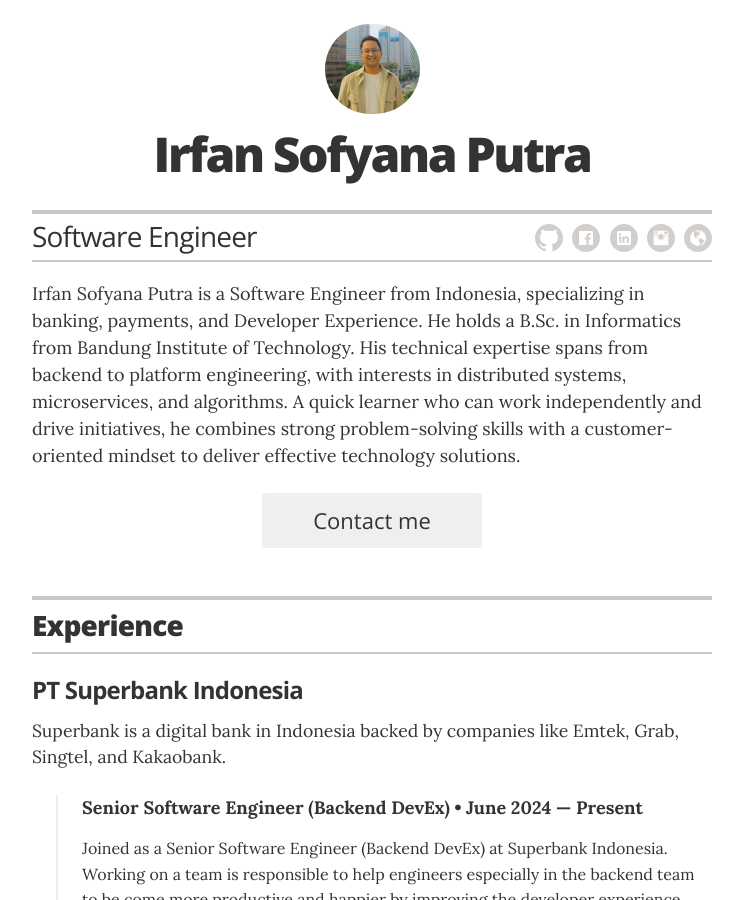
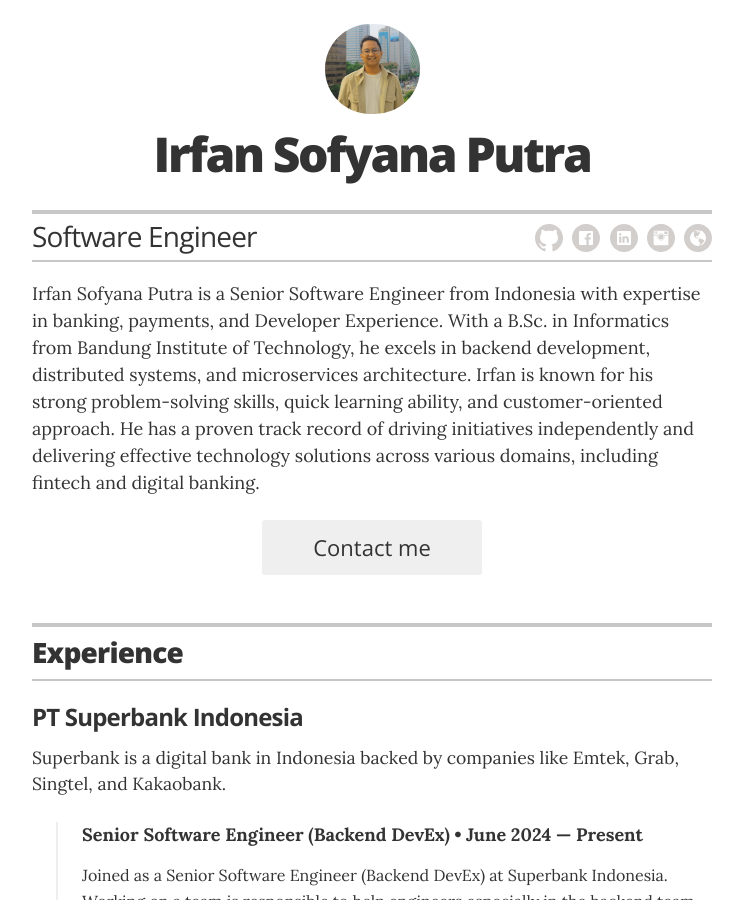
Before and after one commit to irfansofyana/resume, a Jekyll site: the page built from index.html, in a window 1280 px wide and 900 px high. Shown: the whole window, without its empty margins (268-1011 px from the left). Built offline with Jekyll 4.4.1, drawn with Linux system fonts in a browser that asks for light colours.

Commit message:
update intro

```diff
--- a/_config.yml
+++ b/_config.yml
@@ -23,7 +23,7 @@ resume_contact_address:         "Indonesia"
 resume_header_contact_info:     "Jakarta, Indonesia • mail@irfansp.dev"
 display_header_contact_info:    "false"
 
-resume_header_intro: "<p>Irfan Sofyana Putra is a Software Engineer from Indonesia, specializing in banking, payments, and Developer Experience. He holds a B.Sc. in Informatics from Bandung Institute of Technology. His technical expertise spans from backend to platform engineering, with interests in distributed systems, microservices, and algorithms. A quick learner who can work independently and drive initiatives, he combines strong problem-solving skills with a customer-oriented mindset to deliver effective technology solutions.</p>"
+resume_header_intro: "<p>Irfan Sofyana Putra is a Senior Software Engineer from Indonesia with expertise in banking, payments, and Developer Experience. With a B.Sc. in Informatics from Bandung Institute of Technology, he excels in backend development, distributed systems, and microservices architecture. Irfan is known for his strong problem-solving skills, quick learning ability, and customer-oriented approach. He has a proven track record of driving initiatives independently and delivering effective technology solutions across various domains, including fintech and digital banking.</p>"
 
 # use "yes" to display the email contact button,
 # "no" to display an "I'm not looking for work" message,
```
